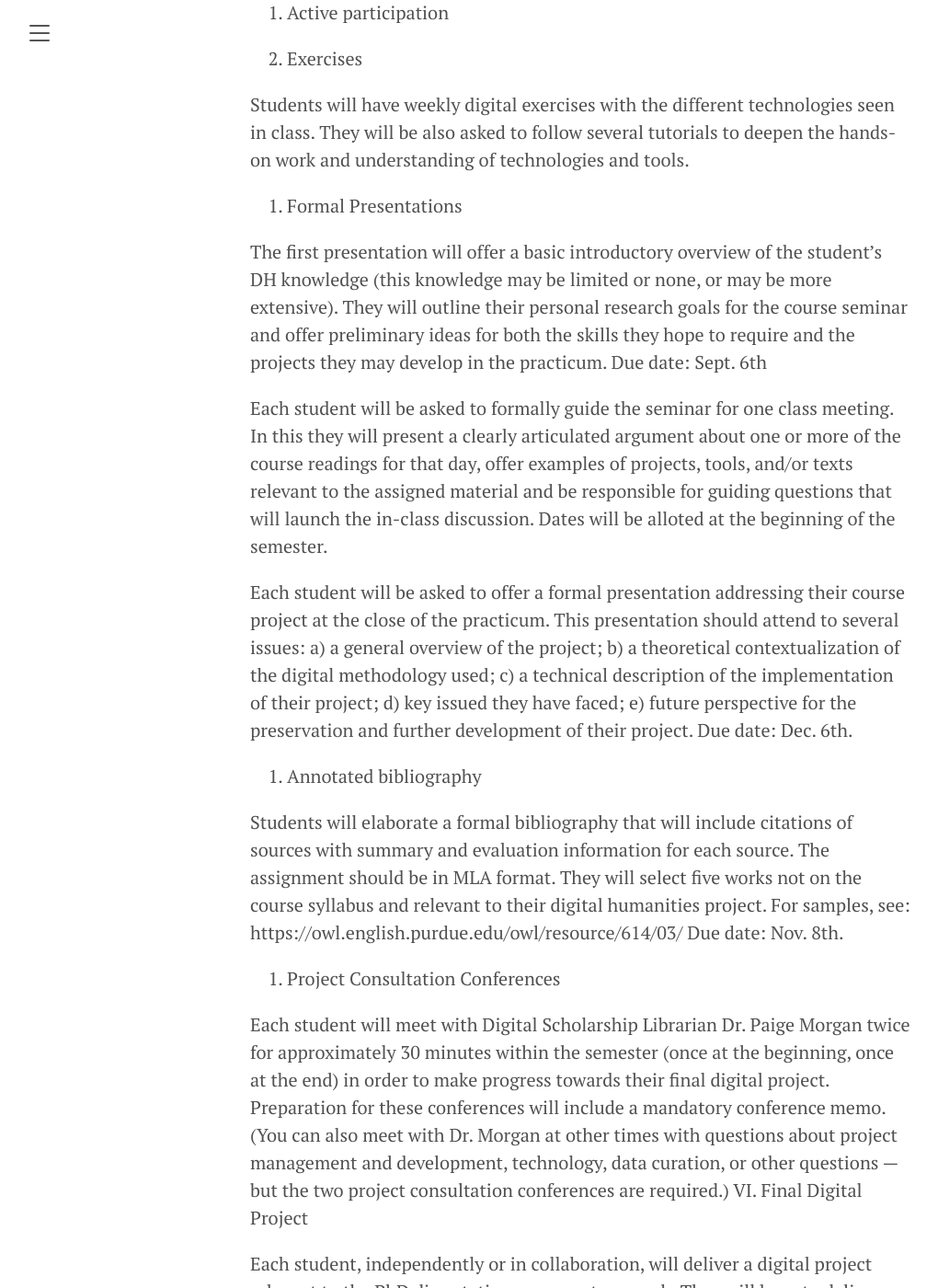
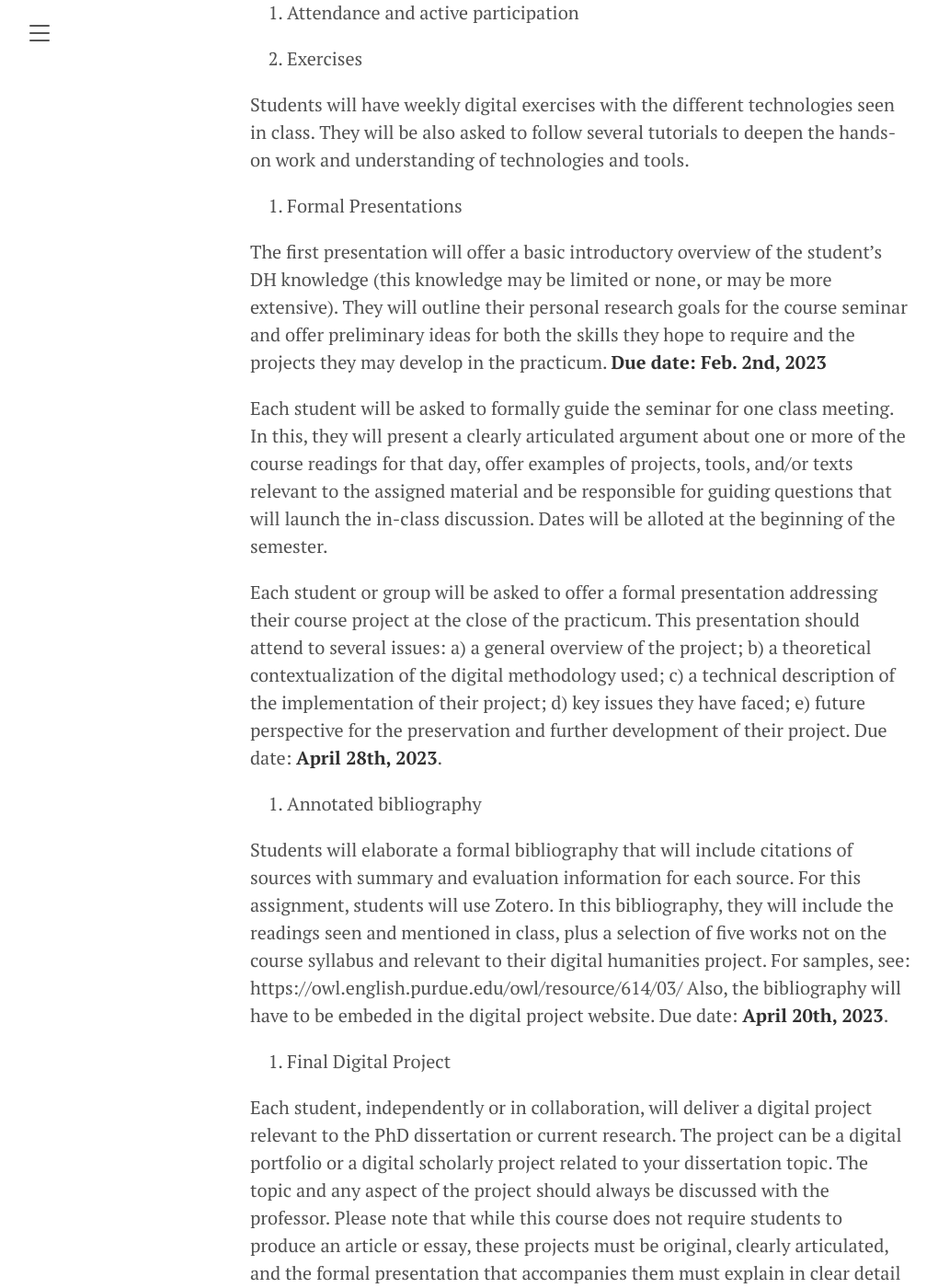
Before and after one commit to susannalles/DHPracticum_Spring23, a Jekyll site: the page built from about.md, in a window 1280 px wide and 1400 px high, scrolled down 1507 px. Shown: the whole window at 92% size, without its empty margins (8-1028 px from the left). Built offline with Jekyll 4.4.1, drawn with Linux system fonts in a browser that asks for light colours; some of the changed text lies outside the part shown.

Commit message:
Update about.md

```diff
--- a/about.md
+++ b/about.md
@@ -13,17 +13,19 @@ Students will first and foremost gain knowledge:
 3. Appreciate the value of open access and open source to share and reuse code and data;
 4. Deepen their knowledge with programming languages;
 5. Gather, produce, understand, analyze, process and use data with different digital methods and tools;
-6. Strengthen their ability to evaluate and criticize digital sources and data; 5. Understand the relevance to apply and use design critically;
-7. Acquire the capacity to outline a digital infrastructure to publish and preserve a digital outcome; 7. Work collaboratively.
+6. Strengthen their ability to evaluate and criticize digital sources and data;
+7. Understand the relevance to apply and use design critically;
+8. Acquire the capacity to outline a digital infrastructure to publish and preserve a digital outcome;
+9. Work collaboratively.
 
 ## Course Readings, and additional hands-on work:
 This course has a relatively small amount of general readings, since it prioritize a hands-on dedication. However, this list might be modified depending on the student’s projects. Also, as it is specified in the assignments section, each student has to complement it with an annotated bibliography with readings relevant to his/her project.
-Additionally, students have to be aware that this course involves hands-on work that must be performed outside the classroom before every session. Most of the time this work will consist on the completion of online tutorials and exercises to be discussed then in class.
+Additionally, students have to be aware that this course involves hands-on work that must be performed outside the classroom before every session. Most of the time, this work will consist on the completion of online tutorials and exercises to be discussed then in class.
 
 
 ## Requirements
 
-1. Active participation
+1. Attendance and active participation
 
 2. Exercises
 
@@ -31,19 +33,16 @@ Students will have weekly digital exercises with the different technologies seen
 
 3. Formal Presentations
 
-The first presentation will offer a basic introductory overview of the student’s DH knowledge (this knowledge may be limited or none, or may be more extensive). They will outline their personal research goals for the course seminar and offer preliminary ideas for both the skills they hope to require and the projects they may develop in the practicum. Due date: Sept. 6th
+The first presentation will offer a basic introductory overview of the student’s DH knowledge (this knowledge may be limited or none, or may be more extensive). They will outline their personal research goals for the course seminar and offer preliminary ideas for both the skills they hope to require and the projects they may develop in the practicum. **Due date: Feb. 2nd, 2023**
 
-Each student will be asked to formally guide the seminar for one class meeting. In this they will present a clearly articulated argument about one or more of the course readings for that day, offer examples of projects, tools, and/or texts relevant to the assigned material and be responsible for guiding questions that will launch the in-class discussion. Dates will be alloted at the beginning of the semester.
+Each student will be asked to formally guide the seminar for one class meeting. In this, they will present a clearly articulated argument about one or more of the course readings for that day, offer examples of projects, tools, and/or texts relevant to the assigned material and be responsible for guiding questions that will launch the in-class discussion. Dates will be alloted at the beginning of the semester.
 
-Each student will be asked to offer a formal presentation addressing their course project at the close of the practicum. This presentation should attend to several issues: a) a general overview of the project; b) a theoretical contextualization of the digital methodology used; c) a technical description of the implementation of their project; d) key issued they have faced; e) future perspective for the preservation and further development of their project. Due date: Dec. 6th.
+Each student or group will be asked to offer a formal presentation addressing their course project at the close of the practicum. This presentation should attend to several issues: a) a general overview of the project; b) a theoretical contextualization of the digital methodology used; c) a technical description of the implementation of their project; d) key issues they have faced; e) future perspective for the preservation and further development of their project. Due date: **April 28th, 2023**.
 
 4. Annotated bibliography
 
-Students will elaborate a formal bibliography that will include citations of sources with summary and evaluation information for each source. The assignment should be in MLA format. They will select five works not on the course syllabus and relevant to their digital humanities project. For samples, see: https://owl.english.purdue.edu/owl/resource/614/03/ Due date: Nov. 8th.
+Students will elaborate a formal bibliography that will include citations of sources with summary and evaluation information for each source. For this assignment, students will use Zotero. In this bibliography, they will include the readings seen and mentioned in class, plus a selection of five works not on the course syllabus and relevant to their digital humanities project. For samples, see: https://owl.english.purdue.edu/owl/resource/614/03/ Also, the bibliography will have to be embeded in the digital project website. Due date: **April 20th, 2023**.
 
-5. Project Consultation Conferences
+5. Final Digital Project
 
-Each student will meet with Digital Scholarship Librarian Dr. Paige Morgan twice for approximately 30 minutes within the semester (once at the beginning, once at the end) in order to make progress towards their final digital project. Preparation for these conferences will include a mandatory conference memo. (You can also meet with Dr. Morgan at other times with questions about project management and development, technology, data curation, or other questions — but the two project consultation conferences are required.)
-VI. Final Digital Project
-
-Each student, independently or in collaboration, will deliver a digital project relevant to the PhD dissertation or current research. They will have to deliver a partial or fully realized digital project. Please note that while this course does not require students to produce an article or essay, these projects must be original, clearly articulated, and the formal presentation that accompanies them must explain in clear detail the methodological approach, argument/intervention, and relevance of the project. Due date: Dec. 6th.
+Each student, independently or in collaboration, will deliver a digital project relevant to the PhD dissertation or current research. The project can be a digital portfolio or a digital scholarly project related to your dissertation topic. The topic and any aspect of the project should always be discussed with the professor. Please note that while this course does not require students to produce an article or essay, these projects must be original, clearly articulated, and the formal presentation that accompanies them must explain in clear detail the methodological approach, argument/intervention, and relevance of the project. Due date: **May 4th, 2023**.
```
Also changed, not shown: other parts of about.md (+1 -1 lines).
